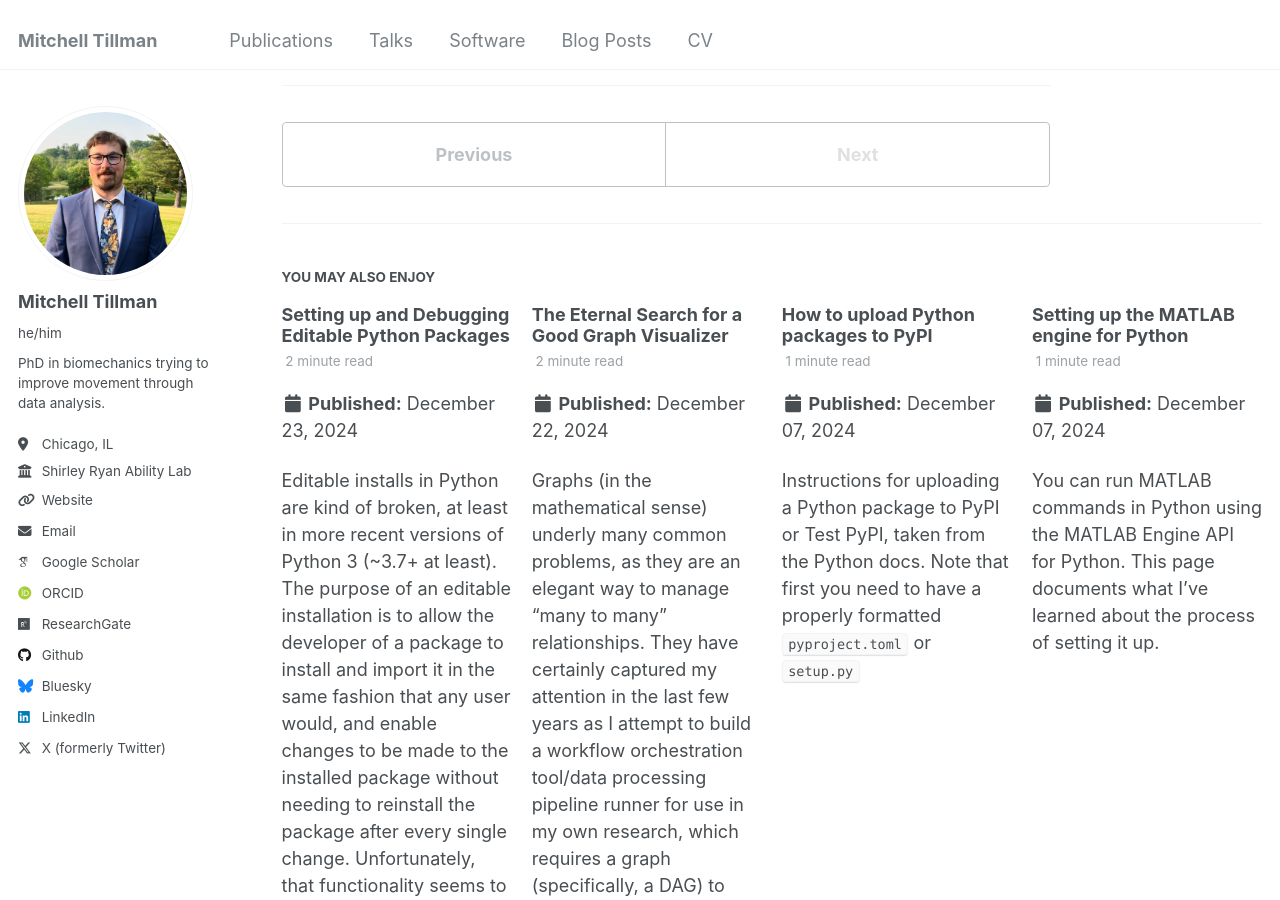
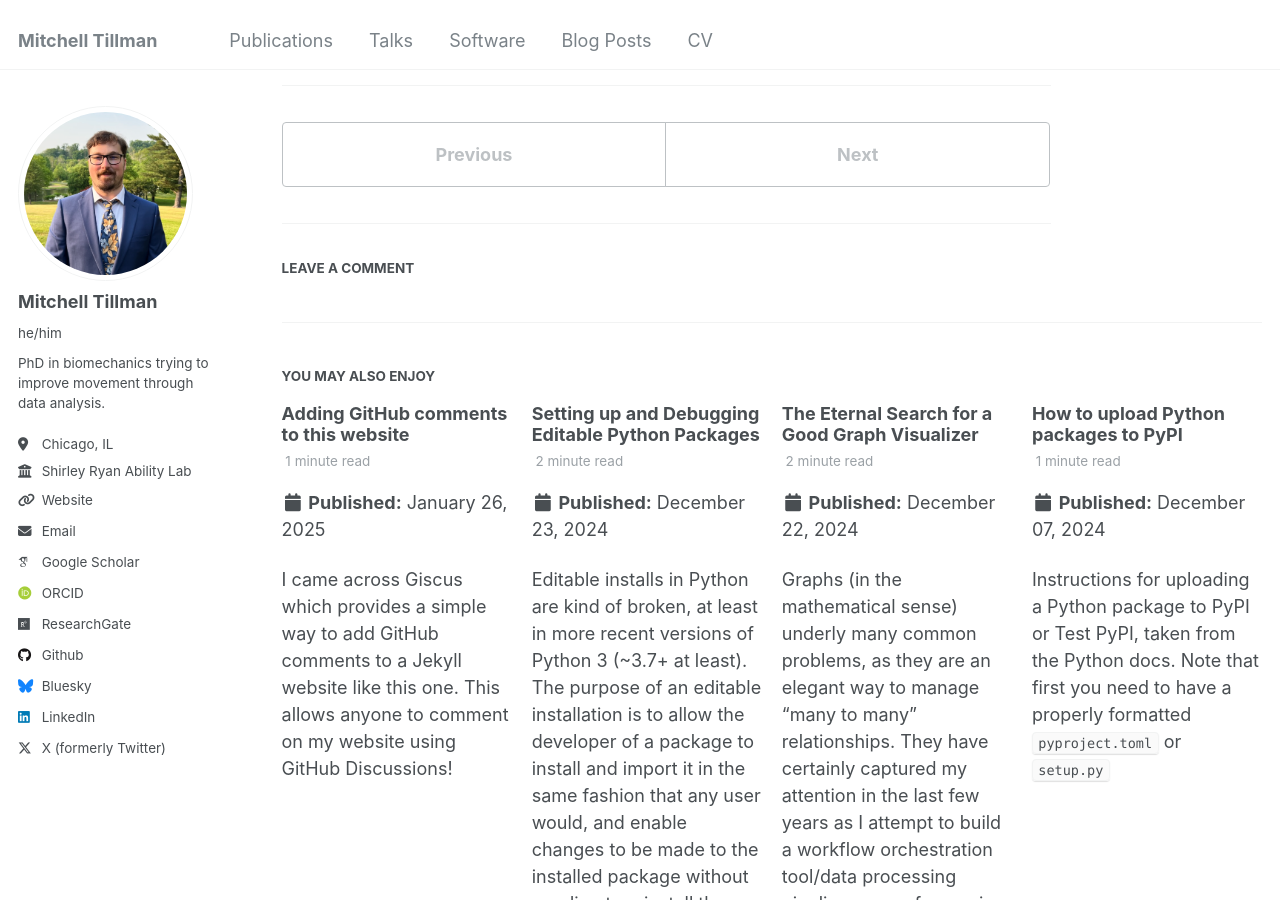
Before and after one commit to mtillman14/mtillman14.github.io, a Jekyll site: the page built from _posts/2024-12-26-software-axes-of-change.md, in a window 1280 px wide and 900 px high, scrolled down 1733 px. Built offline with Jekyll 4.4.1, drawn with Linux system fonts in a browser that asks for light colours; some web fonts are replaced; comment, search, counter and statistics services are not loaded; some of the changed lines change nothing that is shown.

Commit message:
Added GitHub Discussions comments using GIscus, and documented the process in a blog post.

```diff
--- a/_config.yml
+++ b/_config.yml
@@ -91,7 +91,7 @@
 read_more                : "disabled" # if enabled, adds "Read more" links to excerpts
 talkmap_link             : true #change to true to add link to talkmap on talks page
 comments:
-  provider               : # false (default), "disqus", "discourse", "facebook", "google-plus", "staticman", "custom"
+  provider               : "custom" # false (default), "disqus", "discourse", "facebook", "google-plus", "staticman", "custom"
   disqus:
     shortname            :
   discourse:
--- a/_includes/comments-providers/custom.html
+++ b/_includes/comments-providers/custom.html
@@ -1,3 +1,17 @@
 <!-- start custom comments snippet -->
-
+<script src="https://giscus.app/client.js"
+        data-repo="mtillman14/mtillman14.github.io"
+        data-repo-id="R_kgDONYb6Sw"
+        data-category="Comments"
+        data-category-id="DIC_kwDONYb6S84CmXJJ"
+        data-mapping="pathname"
+        data-strict="0"
+        data-reactions-enabled="1"
+        data-emit-metadata="0"
+        data-input-position="bottom"
+        data-theme="preferred_color_scheme"
+        data-lang="en"
+        crossorigin="anonymous"
+        async>
+</script>
 <!-- end custom comments snippet -->
--- /dev/null
+++ b/_posts/2025-01-26-adding-comments.md
@@ -0,0 +1,23 @@
+---
+layout: single
+title:  "Adding GitHub comments to this website"
+tags:
+  - documentation
+---
+
+I came across [Giscus](https://giscus.app) which provides a simple way to add GitHub comments to a Jekyll website like this one. This allows anyone to comment on my website using GitHub Discussions!
+
+To add GitHub comments to an academic pages website, go to [Giscus](https://giscus.app) and follow the step by step instructions in the configuration section. Be sure that the repository meets the criteria listed in the `Repository` section for Giscus to work.
+
+## Step by Step Instructions on https://giscus.app
+1. `Repository` section: Enter the repository name (e.g. `mtillman14/mtillman14.github.io`).
+2. `Page <-> Discussion`: I recommend leaving the default.
+3. `Discussion Category`: I recommend either creating a new `Comments` category in your GitHub repo's Discussions (be sure to set its type to `Announcements`), or using the `Announcements` category that they recommend.
+4. `Features`: I selected only `Enable reactions for the main post` and left the others blank.
+5. `Theme`: I left the default `Preferred color scheme`.
+
+## Adding the Giscus script to the Jekyll website
+1. In the `_includes/comments-providers/custom.html` file, paste the Giscus script from the Giscus website. It should be customized to your repository information after filling out the configuration.
+2. In the `_config.yml` file, set `comments.provider` to `"custom"`.
+
+That's it! Now you should see a comments section at the bottom of your posts. Moderating these posted comments can be done by editing/deleting posts in the GitHub Discussions section of your repository.
```
Also changed, not shown: 1 other file.
